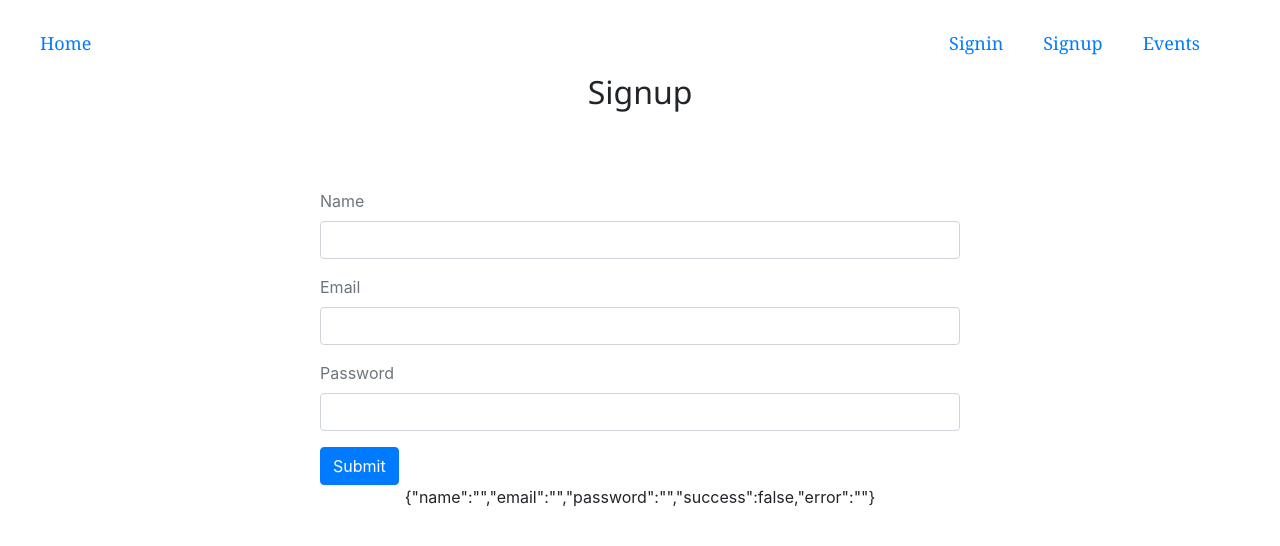
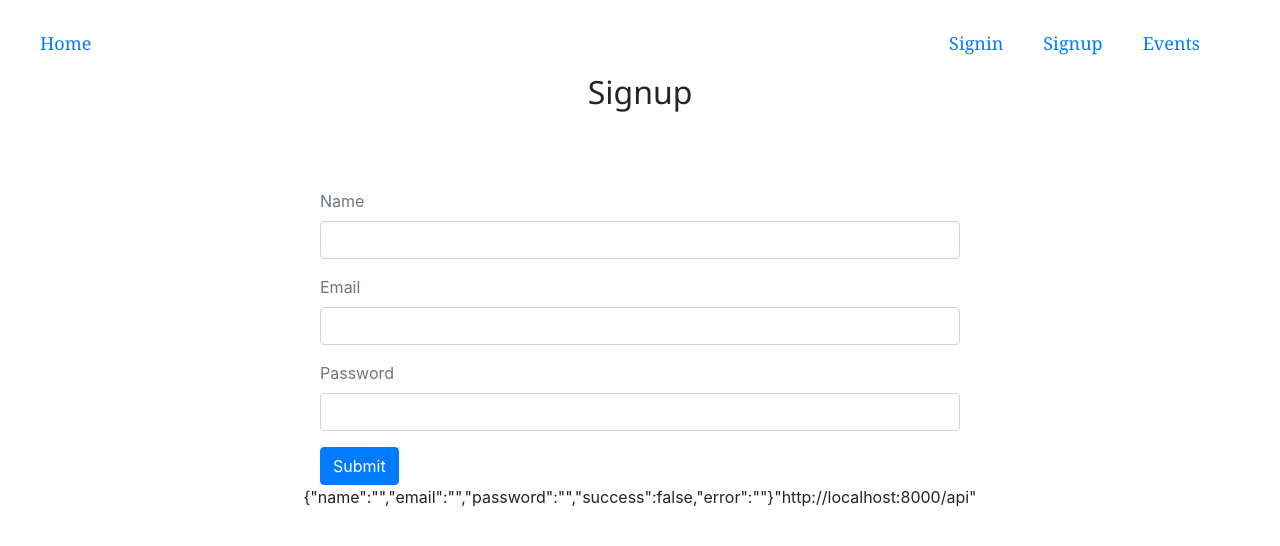
Before and after one commit to jdhova/travel-fullstack, a React (Create React App) app in the folder travel-frontend/: page /Signup in a window 1280 px wide. Shown: the top 546 px of the page. Built offline with nearby package versions, Linux system fonts and the light colour scheme.

Commit message:
env var fix

```diff
--- a/travel-frontend/src/user/Signup.js
+++ b/travel-frontend/src/user/Signup.js
@@ -1,6 +1,8 @@
 import React, { useState } from 'react';
 import { signup } from '../auth';
 import '../App.css';
+import { Link } from 'react-router-dom';
+import { API } from '../config';
 
 const Signup = () => {
   const [values, setValues] = useState({
@@ -34,11 +36,19 @@ const Signup = () => {
   //     }
   //   });
   // };
+  const signupnow = (name, email, password, error) => {
+    console.log(name, email, password, error);
+  };
 
   const onSubmit = (event) => {
     event.preventDefault();
+
     setValues({ ...values, error: false });
-    signup({ name, email, password, error }).then((data) => {
+    signupnow(name, email, password, error);
+    // console.log('values here', values);
+
+    signup({ name, email, password }).then((data) => {
+      console.log('errer', data.error);
       if (data.error) {
         setValues({ ...values, error: data.error, success: false });
       } else {
@@ -91,13 +101,35 @@ const Signup = () => {
     </form>
   );
 
+  const showError = () => (
+    <div
+      className='alert alert-danger'
+      style={{ display: error ? '' : 'none' }}
+    >
+      {error}
+    </div>
+  );
+
+  const showSuccess = () => (
+    <div
+      className='alert alert-info'
+      style={{ display: success ? '' : 'none' }}
+    >
+      New account is created. Please <Link to='/signin'>Signin</Link>
+    </div>
+  );
+
   return (
     <div className='signup'>
       <div className='signup1'>
         <h2>Signup </h2>
       </div>
+      {showSuccess()}
+      {showError()}
+
       <div className='signup2'>{signUpForm()}</div>
       {JSON.stringify(values)}
+      {JSON.stringify(API)}
     </div>
   );
 };
```
Also changed, not shown: 1 other file (tests, documents, lock files or other folders).
